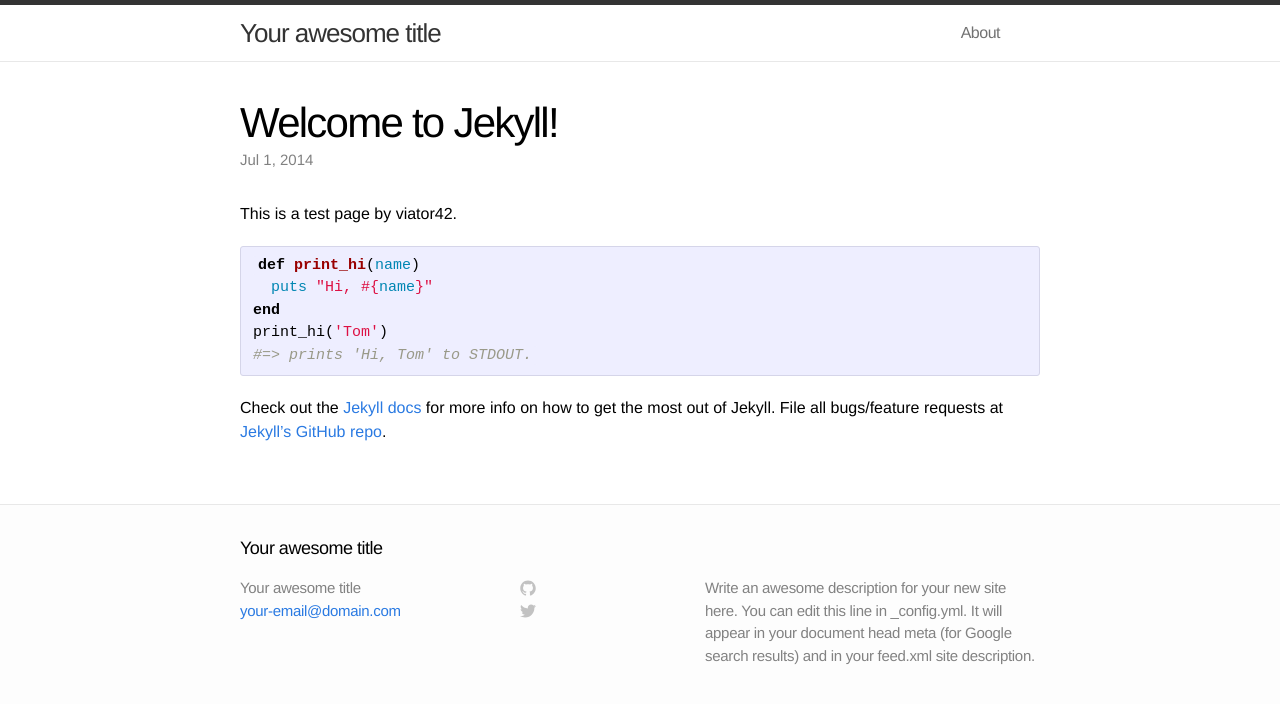
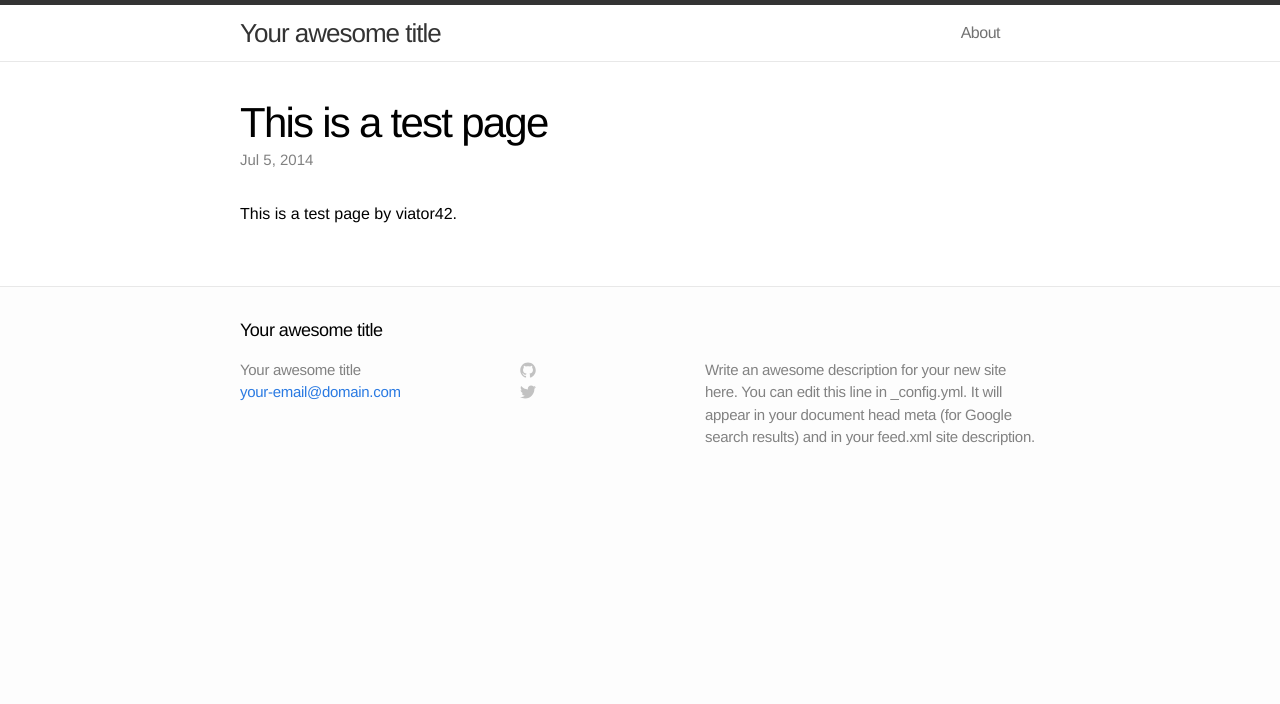
Before and after one commit to viator42/viator42.github.io, a Jekyll site: the page built from _posts/2014-7-5-this-is-a-test-page.markdown, in a window 1280 px wide. Shown: the top 704 px of the page. Built offline with Jekyll 4.4.1, drawn with Linux system fonts in a browser that asks for light colours.

Commit message:
alter test page

```diff
--- a/_posts/2014-7-5-this-is-a-test-page.markdown
+++ b/_posts/2014-7-5-this-is-a-test-page.markdown
@@ -1,21 +1,8 @@
 ---
 layout: post
-title:  "Welcome to Jekyll!"
-date:   2014-07-01 09:39:17
+title:  "This is a test page"
+date:   2014-07-05
 categories: jekyll update
 ---
 
 This is a test page by viator42.
-
-{% highlight ruby %}
-def print_hi(name)
-  puts "Hi, #{name}"
-end
-print_hi('Tom')
-#=> prints 'Hi, Tom' to STDOUT.
-{% endhighlight %}
-
-Check out the [Jekyll docs][jekyll] for more info on how to get the most out of Jekyll. File all bugs/feature requests at [Jekyll's GitHub repo][jekyll-gh].
-
-[jekyll-gh]: https://github.com/jekyll/jekyll
-[jekyll]:    http://jekyllrb.com
```
